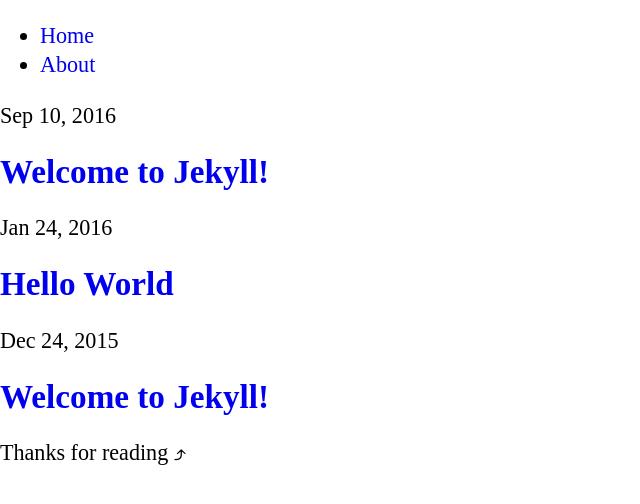
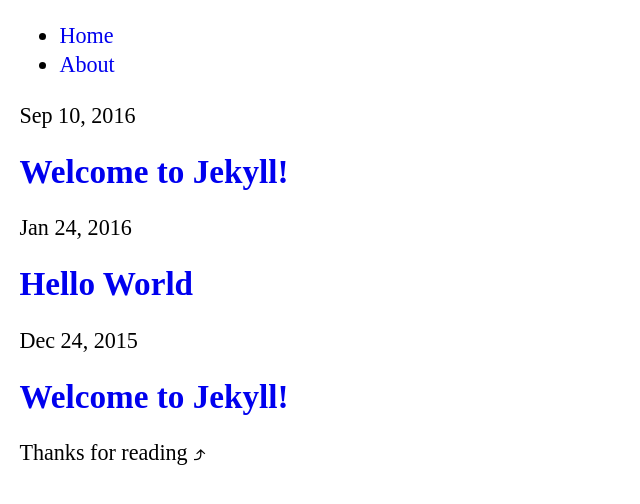
Before and after one commit to davesantos/jekyll-starter, a Jekyll site: the page built from index.html, in a window 1280 px wide. Shown: the top 504 px of the page, without its empty margins (0-640 px from the left). Built offline with Jekyll 4.4.1, drawn with Linux system fonts in a browser that asks for light colours.

Commit message:
Update modular scale

```diff
--- a/_sass/base/_variables.scss
+++ b/_sass/base/_variables.scss
@@ -4,11 +4,10 @@
 //
 //------------------------------------------------------------
 
-// Bourbon
+// Bourbon (Overwrite global Bourbon)
 $bourbon: (
   "modular-scale-ratio": 1.067
 );
-//$modular-scale-base: 1.2em;
 
 $animation: (
   speedIn : 200ms,
@@ -36,9 +35,9 @@ $rootsizes: (
   large   :   modular-scale(5)
 );
 $lineheights: (
-  leading-1 :   modular-scale(2),
-  leading-2 :   modular-scale(2),
-  leading-3 :   modular-scale(3),
+  leading-1 :   modular-scale(3),
+  leading-2 :   modular-scale(3),
+  leading-3 :   modular-scale(4),
   leading-4 :   modular-scale(4)
 );
 
--- a/css/all.sass
+++ b/css/all.sass
@@ -33,10 +33,12 @@
   opacity: 1
 
 body
-  // +font-smoothing
+  +font-smoothing
   +prefixer(font-feature-settings, "kern" 1, webkit moz o spec)
   +rootsize
   opacity: 0
+  padding-left: modular-scale(-2)
+  padding-right: modular-scale(-2)
 
 a
   text-decoration: none
```
